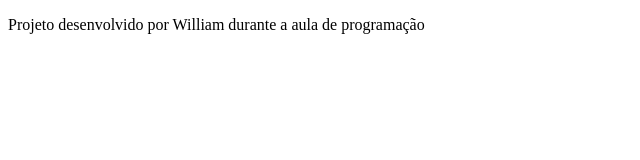
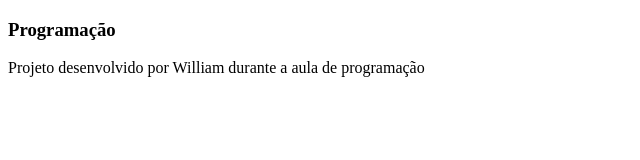
Before and after one commit to williamadriano/cartoes-de-memoria-3-A-JMP, a plain HTML site: page index.html in a window 1280 px wide. Shown: the whole page, without its empty margins (0-640 px from the left). Drawn offline with Linux system fonts and the light colour scheme.

Commit message:
cartao conteudo

```diff
--- a/index.html
+++ b/index.html
@@ -9,7 +9,14 @@
     <main>
         <section id="container">
             <article class="cartao">
+                <div class="cartao_conteudo">
+                    <h3>Programação</h3>
+                    <div class="cartao__conteudo__pergunta">
 
+                    </div>
+
+
+                </div>
             </article>
         </section>
     </main>
```
